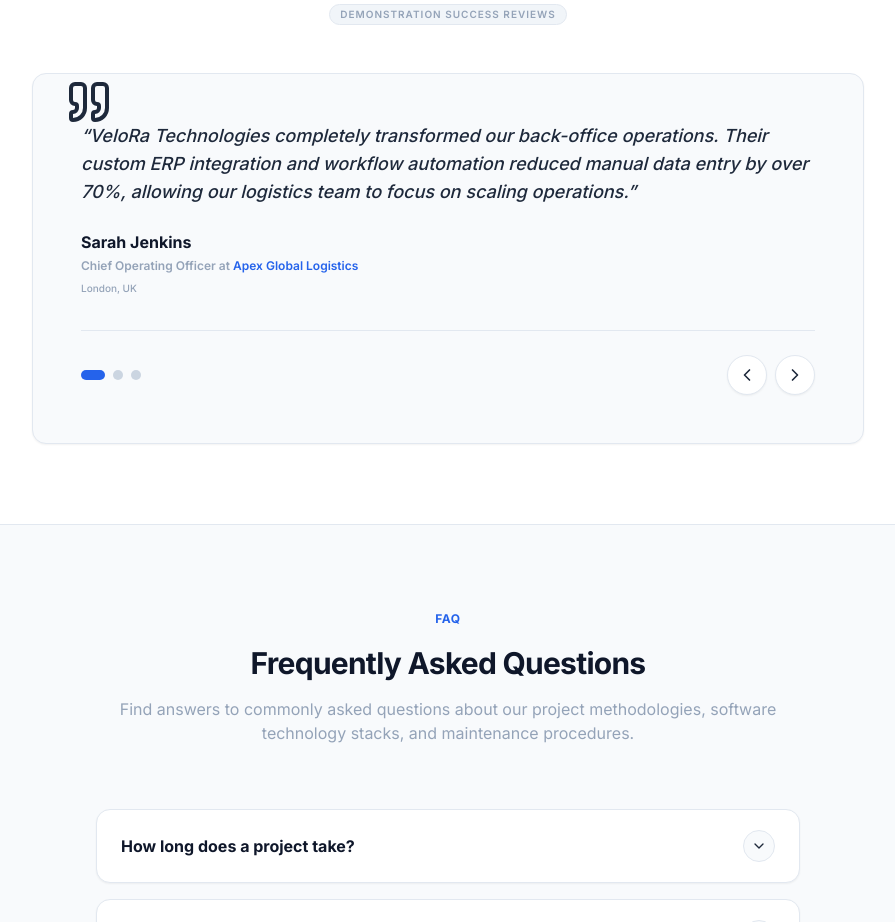
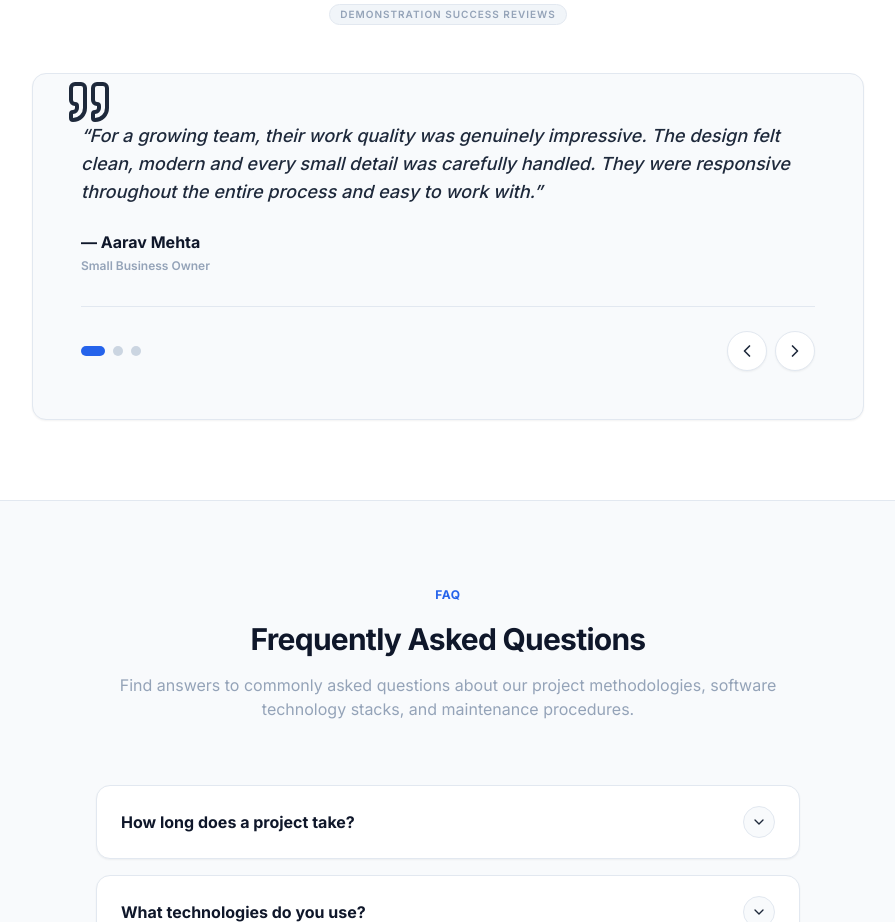
Before and after one commit to Veloratechnologies/VeloRa-Technologies, a Next.js app: page / in a window 1280 px wide. Shown: the part 5312-6234 px from the top of the page, without its empty margins (192-1087 px from the left). Built offline with nearby package versions, Linux system fonts and the light colour scheme.

Commit message:
testimonials edit

```diff
--- a/components/Testimonials.jsx
+++ b/components/Testimonials.jsx
@@ -61,7 +61,7 @@ export default function Testimonials() {
                   {testimonials[current].author}
                 </h4>
                 <p className="text-xs text-text-muted mt-1 font-semibold">
-                  {testimonials[current].role} at <span className="text-primary">{testimonials[current].company}</span>
+                  {testimonials[current].role} <span className="text-primary">{testimonials[current].company}</span>
                 </p>
                 <span className="text-[10px] text-text-muted font-medium">
                   {testimonials[current].location}
--- a/content/testimonials.js
+++ b/content/testimonials.js
@@ -1,29 +1,29 @@
 export const testimonials = [
   {
     id: "t1",
-    quote: "VeloRa Technologies completely transformed our back-office operations. Their custom ERP integration and workflow automation reduced manual data entry by over 70%, allowing our logistics team to focus on scaling operations.",
-    author: "Sarah Jenkins",
-    role: "Chief Operating Officer",
-    company: "Apex Global Logistics",
-    location: "London, UK",
+    quote: "For a growing team, their work quality was genuinely impressive. The design felt clean, modern and every small detail was carefully handled. They were responsive throughout the entire process and easy to work with.",
+    author: "— Aarav Mehta",
+    role: "Small Business Owner",
+    // company: "Apex Global Logistics",
+    // location: "London, UK",
     demo: true
   },
   {
     id: "t2",
-    quote: "The frontend interface they built for our customer portal is flawless. It immediately established trust with our enterprise clients and has significantly boosted our digital registration rate. An absolute pleasure to work with.",
-    author: "Marcus Chen",
-    role: "VP of Product",
-    company: "Aether Financial",
-    location: "New York, USA",
+    quote: "We approached VeloRa for automation ideas and were impressed by how clearly they explained everything. Their approach feels practical and focused on solving real business problems.",
+    author: "— Neha Sharma",
+    role: "Operations Lead",
+    // company: "Aether Financial",
+    // location: "New York, USA",
     demo: true
   },
   {
     id: "t3",
-    quote: "Their AI support automation team did what we thought would take a year in just 6 weeks. Our support response times dropped from 2 hours to 2 seconds, and the NLP agent handles 60% of our primary tickets autonomously.",
-    author: "Elena Rostova",
-    role: "Director of Digital Experience",
-    company: "Novus Retail Brands",
-    location: "Berlin, Germany",
+    quote: "Even though they are a growing team, their work quality feels professional. The design, responsiveness and attention to detail stood out the most.",
+    author: "— Rohan Gupta",
+    role: "Independent Consultant",
+    // company: "Novus Retail Brands",
+    // location: "Berlin, Germany",
     demo: true
   }
 ];
```
